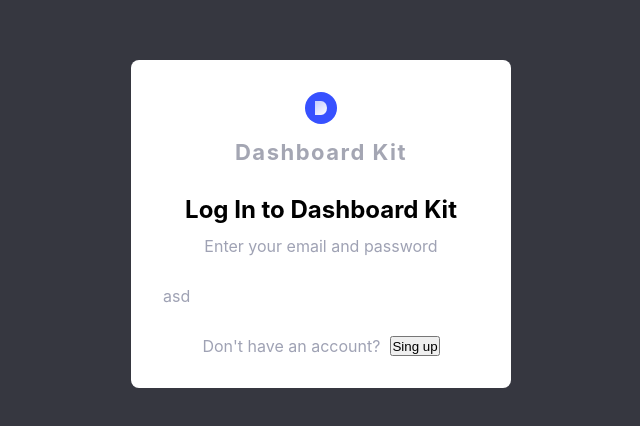
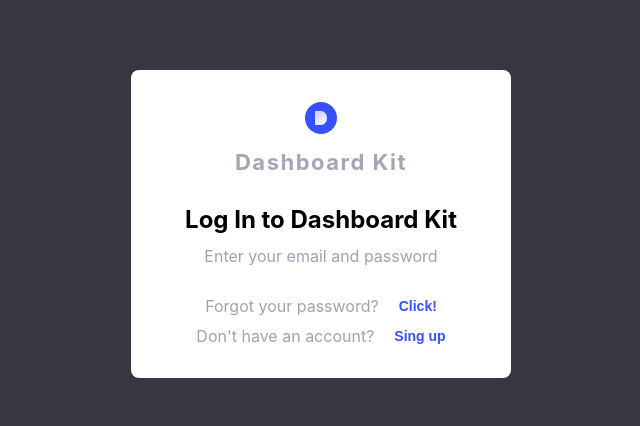
Before and after one commit to Yurii04UA/admin-panel, a React (Create React App) app: page / in a window 1280 px wide. Shown: the part 176-602 px from the top of the page, without its empty margins (319-959 px from the left). Built offline with nearby package versions, Linux system fonts and the light colour scheme.

Commit message:
feat: need to add imput

```diff
--- /dev/null
+++ b/src/Components/Auth/AuthWindow/AuthWindowFooter/AuthWindowFooter.scss
@@ -0,0 +1,22 @@
+.footer{
+   display: flex;
+   flex-direction: column;
+   .btn-wrapper{
+      display: flex;
+      align-items: center;
+      justify-content: center;
+      gap: 20px;
+
+
+      .btn-footer{
+         background-color: #fff;
+         border: none;
+         color: #3751FF;
+         font-size: 14px;
+         font-weight: 600;
+         cursor: pointer;
+
+      }
+   }
+
+}
--- a/src/Components/Auth/AuthWindow/AuthWindowFooter/AuthWindowFotter.tsx
+++ b/src/Components/Auth/AuthWindow/AuthWindowFooter/AuthWindowFotter.tsx
@@ -1,11 +1,18 @@
+import "./AuthWindowFooter.scss";
 
-const AuthWindowFooter =() => {
-    return(
-        <div className="footer">
-            <div>Don't have an account?</div>
-            <button>Sing up</button>
-        </div>
-    )
-}
+const AuthWindowFooter = () => {
+  return (
+    <div className="footer">
+      <div className="btn-wrapper">
+        <div>Forgot your password?</div>
+        <button className="btn-footer">Click!</button>
+      </div>
+      <div className="btn-wrapper">
+        <div>Don't have an account?</div>
+        <button className="btn-footer">Sing up</button>
+      </div>
+    </div>
+  );
+};
 
 export default AuthWindowFooter;
--- a/src/Pages/Login/Login.tsx
+++ b/src/Pages/Login/Login.tsx
@@ -5,7 +5,6 @@ export const Login = () => {
   return (
     <>
       <AuthWindow isFooter={true} title={{ title: "Log In to Dashboard Kit", subtitle: "Enter your email and password" }}>
-        asd
       </AuthWindow>
     </>
   );
```
Also changed, not shown: src/Components/Auth/Form/Input/Input.tsx (added, +18 -0 lines), src/Components/Auth/Form/Input/Input.scss (added).
